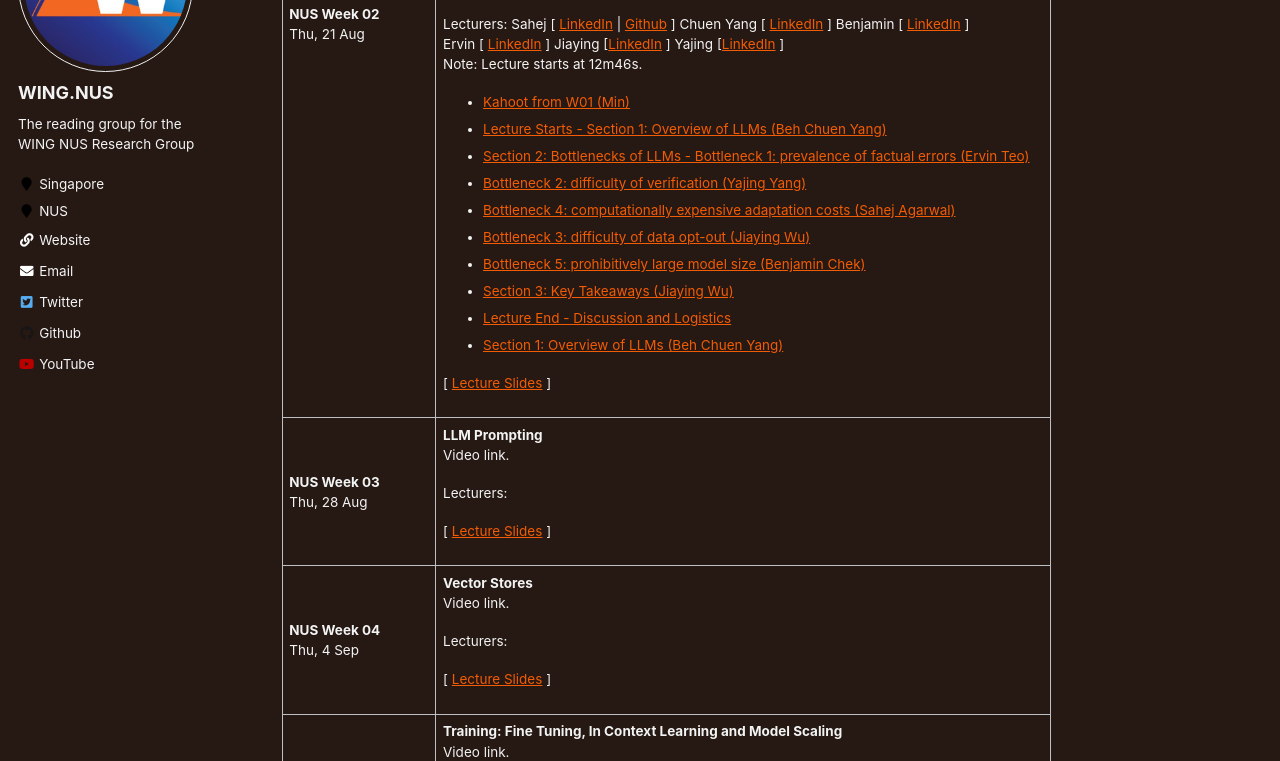
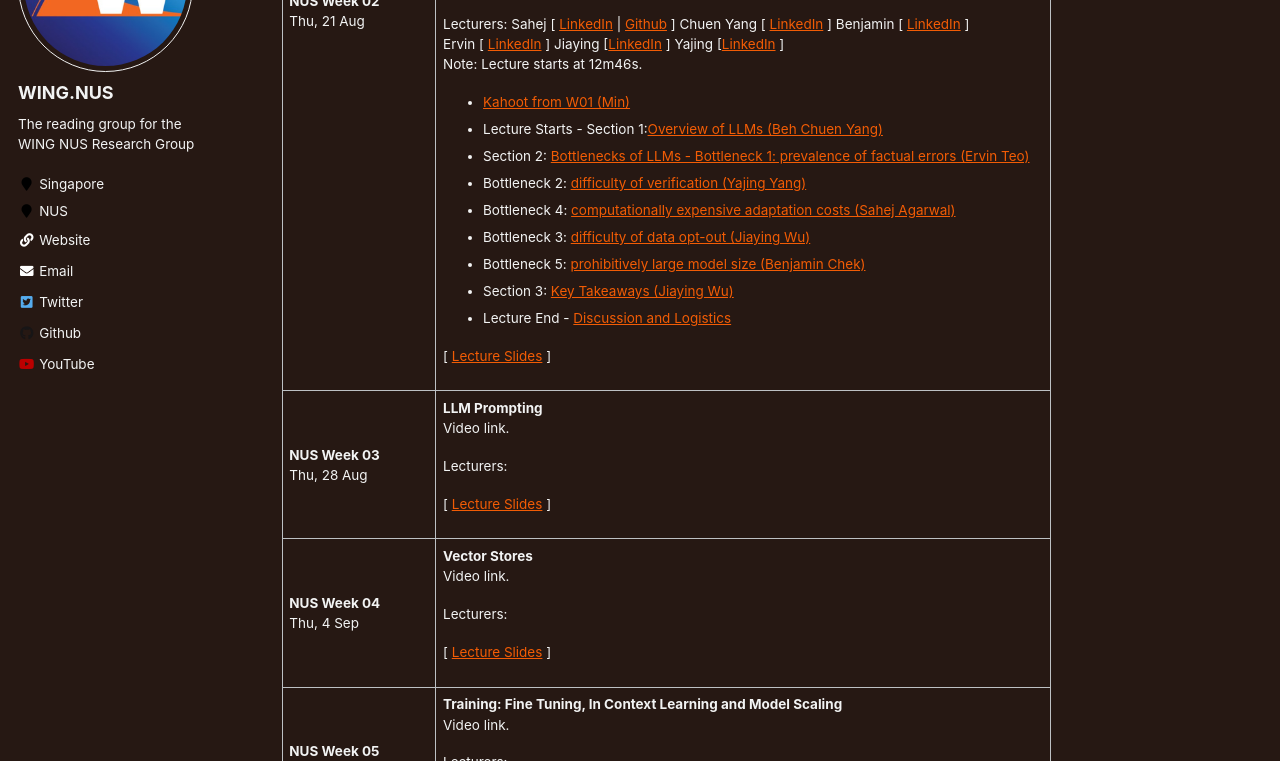
Before and after one commit to WING-NUS/cs6101, a Jekyll site: the page built from _pages/about.md, in a window 1280 px wide and 900 px high, scrolled down 2637 px, cut to the strip 139-900 px from the top of the window. Built offline with Jekyll 4.4.1, drawn with Linux system fonts in a browser that asks for light colours.

Commit message:
Cursor: Refactor video section links on about page for improved readability and consistency in formatting.

```diff
--- a/_pages/about.md
+++ b/_pages/about.md
@@ -113,16 +113,15 @@ We may make slight changes on the allocation for topics and provide alternative
           Note: Lecture starts at 12m46s.
 
            <ul>
-              <li><a href="https://www.youtube.com/embed/6BA8C2AcaBY?start=0">Kahoot from W01 (Min)</a></li>
-              <li><a href="https://www.youtube.com/embed/6BA8C2AcaBY?start=766">Lecture Starts - Section 1: Overview of LLMs (Beh Chuen Yang)</a></li>
-              <li><a href="https://www.youtube.com/embed/6BA8C2AcaBY?start=2610">Section 2: Bottlenecks of LLMs - Bottleneck 1: prevalence of factual errors (Ervin Teo)</a></li>
-              <li><a href="https://www.youtube.com/embed/6BA8C2AcaBY?start=3500">Bottleneck 2: difficulty of verification (Yajing Yang)</a></li>
-              <li><a href="https://www.youtube.com/embed/6BA8C2AcaBY?start=4112">Bottleneck 4: computationally expensive adaptation costs (Sahej Agarwal)</a></li>
-              <li><a href="https://www.youtube.com/embed/6BA8C2AcaBY?start=4829">Bottleneck 3: difficulty of data opt-out (Jiaying Wu)</a></li>
-              <li><a href="https://www.youtube.com/embed/6BA8C2AcaBY?start=5455">Bottleneck 5: prohibitively large model size (Benjamin Chek)</a></li>
-              <li><a href="https://www.youtube.com/embed/6BA8C2AcaBY?start=5796">Section 3: Key Takeaways (Jiaying Wu)</a></li>
-              <li><a href="https://www.youtube.com/embed/6BA8C2AcaBY?start=6168">Lecture End - Discussion and Logistics</a></li>
-              <li><a href="https://www.youtube.com/embed/6BA8C2AcaBY?start=766">Section 1: Overview of LLMs (Beh Chuen Yang)</a></li>
+              <li> <a href="https://www.youtube.com/embed/6BA8C2AcaBY?start=0">Kahoot from W01 (Min)</a></li>
+              <li> Lecture Starts - Section 1:<a href="https://www.youtube.com/embed/6BA8C2AcaBY?start=766">Overview of LLMs (Beh Chuen Yang)</a></li>
+              <li> Section 2: <a href="https://www.youtube.com/embed/6BA8C2AcaBY?start=2610">Bottlenecks of LLMs - Bottleneck 1: prevalence of factual errors (Ervin Teo)</a></li>
+              <li> Bottleneck 2: <a href="https://www.youtube.com/embed/6BA8C2AcaBY?start=3500">difficulty of verification (Yajing Yang)</a></li>
+              <li> Bottleneck 4: <a href="https://www.youtube.com/embed/6BA8C2AcaBY?start=4112">computationally expensive adaptation costs (Sahej Agarwal)</a></li>
+              <li> Bottleneck 3: <a href="https://www.youtube.com/embed/6BA8C2AcaBY?start=4829">difficulty of data opt-out (Jiaying Wu)</a></li>
+              <li> Bottleneck 5: <a href="https://www.youtube.com/embed/6BA8C2AcaBY?start=5455">prohibitively large model size (Benjamin Chek)</a></li>
+              <li> Section 3: <a href="https://www.youtube.com/embed/6BA8C2AcaBY?start=5796">Key Takeaways (Jiaying Wu)</a></li>
+              <li> Lecture End - <a href="https://www.youtube.com/embed/6BA8C2AcaBY?start=6168">Discussion and Logistics</a></li>
               </ul>
           </p>
           <p>
```
